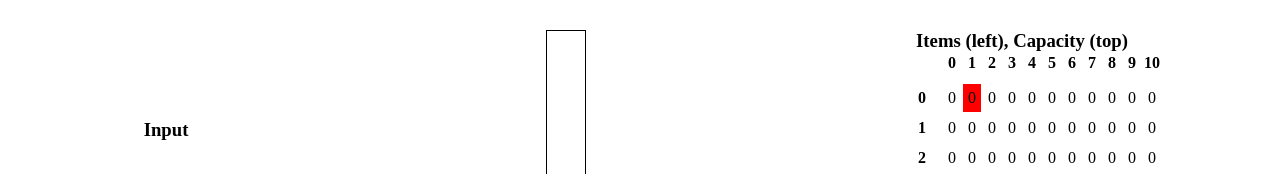
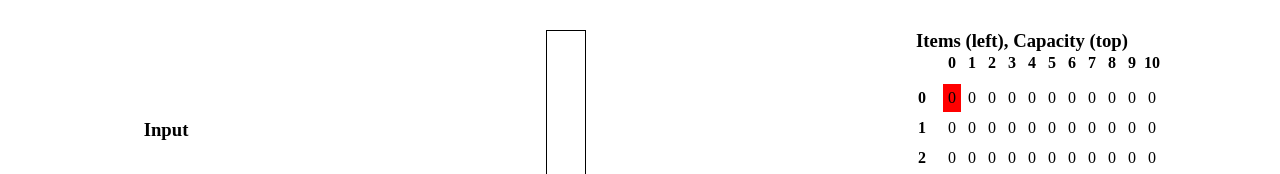
Before and after one commit to rose-paul/DP_vizualization, a React app: page / in a window 1280 px wide. Shown: the top 174 px of the page. Built offline with nearby package versions, Linux system fonts and the light colour scheme.

Commit message:
refactor function to take a step, remove state slice

```diff
--- a/src/knapsack.jsx
+++ b/src/knapsack.jsx
@@ -8,15 +8,14 @@ import ProblemData from './problemData'
 const Knapsack = ({stepFunc, problemInput}) => { // eventually, take props from user input
 
     const [data, setData] = useState([]); // [weight, value] of current item
-    const [dataIndex, setI] = useState(0) // index of given weight, value in input
+    const [dataIndex, setI] = useState(0) // index of given [weight, value] in input
 
     const [currCoords, setCoords] = useState([0, 0]); // current spot on table to fill
-    const [algorithmIteration, setalgoI] = useState(0); // useEffect listener, when click "next", this updates and updates table/bar
     const [dpTable, setTable] = useState(); // table to render
 
     useEffect(() => {
-        // mocktable, calling stepFunc prop here will start at wrong coord
-        let mockTable = createTable(problemInput.weights.length+1, problemInput.capacity+1)
+        // mock table, calling stepFunc prop here will start at wrong coord
+        let mockTable = createTable(problemInput.weights.length, problemInput.capacity+1)
         setTable(mockTable);
         setCoords([0, 0])
     }, []);
@@ -26,15 +25,16 @@ const Knapsack = ({stepFunc, problemInput}) => { // eventually, take props from
         setData([problemInput.weights[dataIndex], problemInput.values[dataIndex]]);
     }, [dataIndex])
 
-    useEffect(() => {
-        // update the table click next
+
+    // click handler for 'next' button, updates table values/capacity
+    const takeAlgoStep = () => {
         const [i, j, table] = stepFunc();
         setTable(table);
         setCoords([i, j]);
         if (dpTable && currCoords[1] === table[0].length) {
             changeData();
         }
-    }, [algorithmIteration])
+    }
 
     // to change idx of current data
     const changeData = () => {
@@ -54,7 +54,7 @@ const Knapsack = ({stepFunc, problemInput}) => { // eventually, take props from
             </div>
             <div className="knapsack-inner--steps">
                 <DynamicProgrammingTable dpTable={dpTable} currCoords={currCoords} currWeight={data[0]} />
-                <button onClick={() => setalgoI(oldI => oldI+1)}>Next!</button>
+                <button onClick={takeAlgoStep}>Next!</button>
             </div>
         </div>
     );
```
Also changed, not shown: 1 other file (tests, documents, lock files or other folders).
